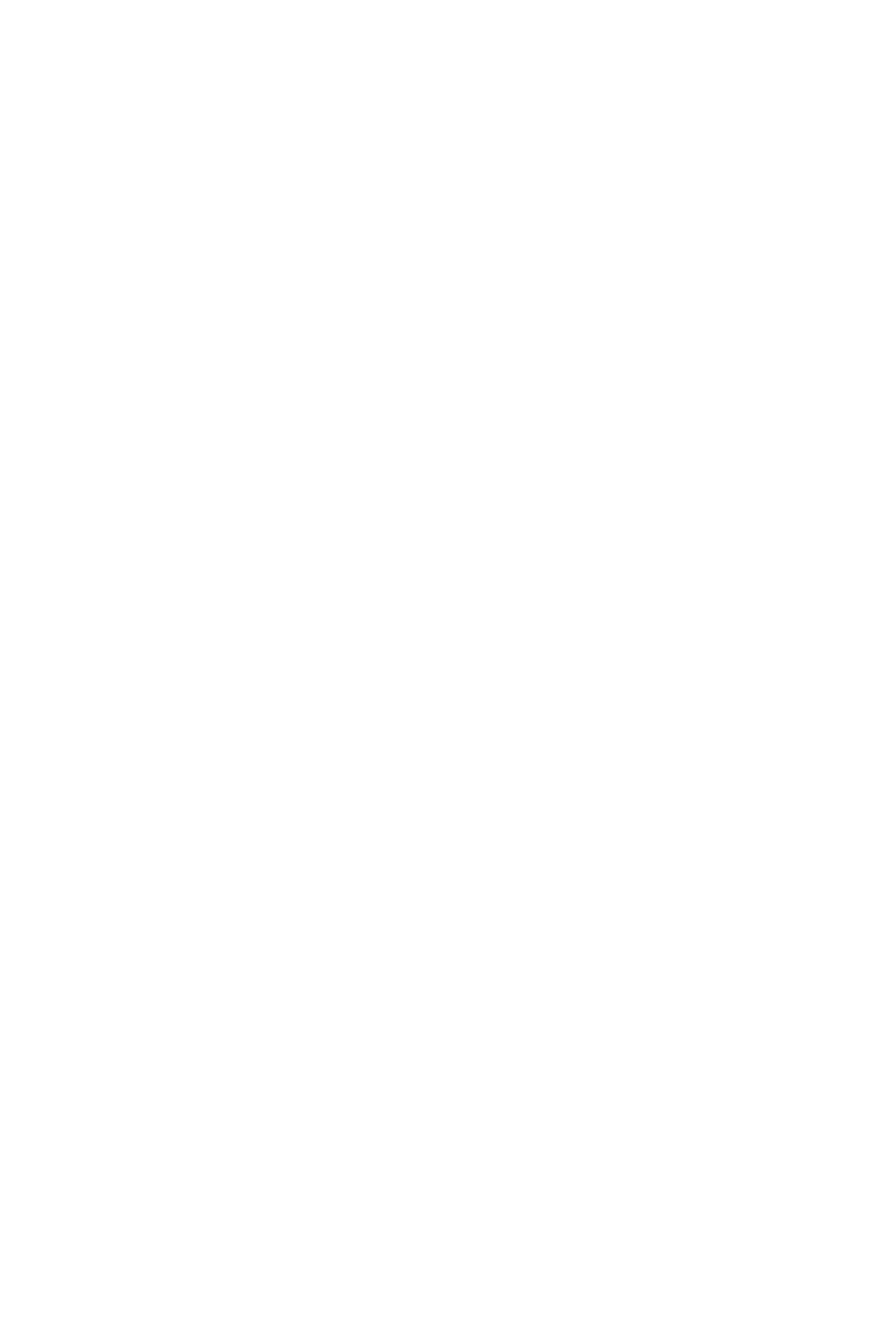
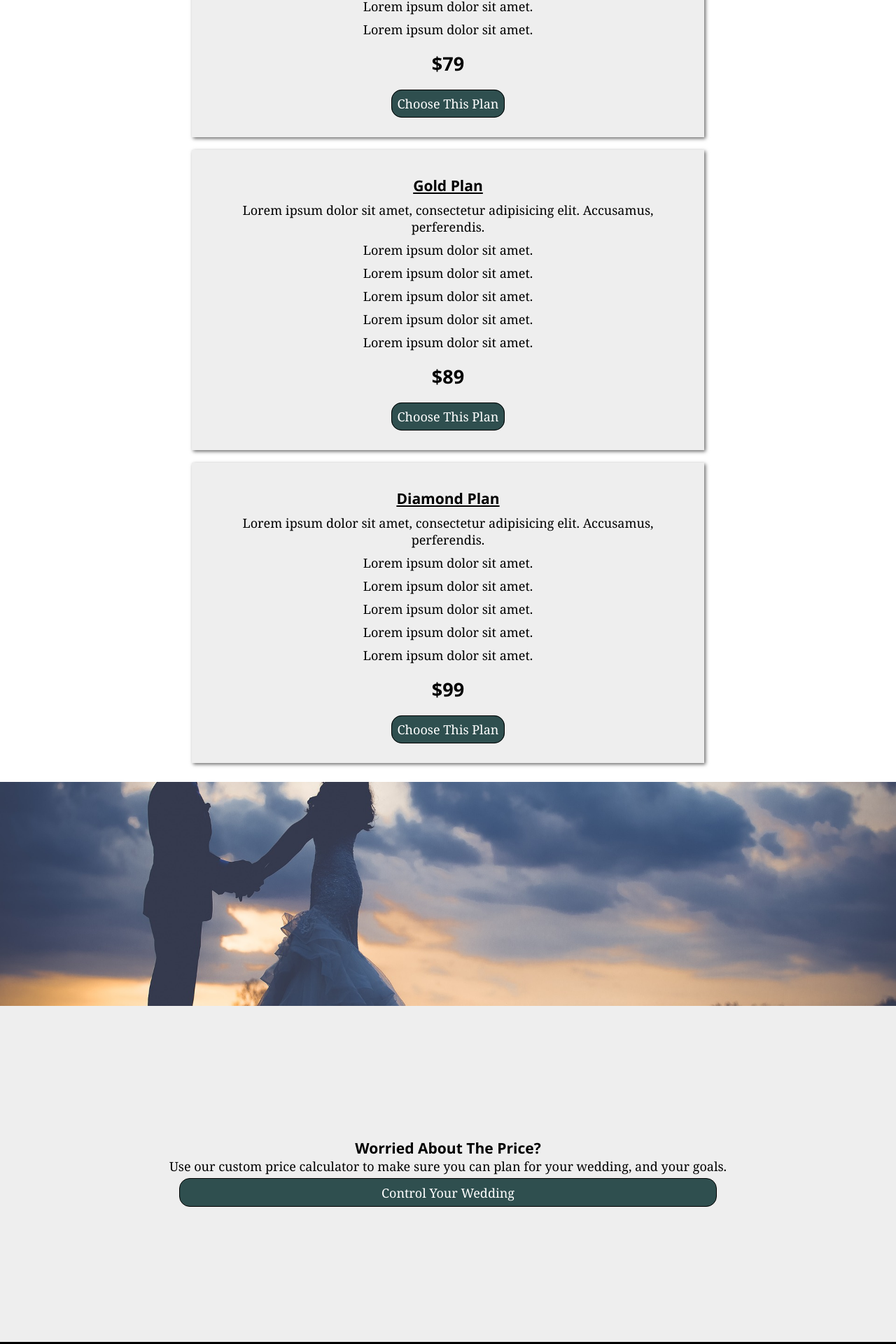
Before and after one commit to Kyler1295/RosenManor, a Vue app: page /#/ in a window 1280 px wide. Shown: the part 2420-4340 px from the top of the page at 70% size. Before the commit the page ends 2280 px from the top, so only its background shows below. Built offline with nearby package versions, Linux system fonts and the light colour scheme.

Commit message:
Updates, added PhotoSection Component

```diff
--- a/src/components/Header.vue
+++ b/src/components/Header.vue
@@ -7,22 +7,22 @@
         <router-link tag="li" to="/">
           <span @click="navOpen = !navOpen">Home</span>
         </router-link>
-        <router-link tag="li" to="About">
+        <router-link tag="li" to="/about">
           <span @click="navOpen = !navOpen">About</span>
         </router-link>
-        <router-link tag="li" to="Wedding">
+        <router-link tag="li" to="/wedding">
           <span @click="navOpen = !navOpen">Wedding</span>
         </router-link>
-        <router-link tag="li" to="Gallery">
+        <router-link tag="li" to="/gallery">
           <span @click="navOpen = !navOpen">Gallery</span>
         </router-link>
-        <router-link tag="li" to="Plans">
+        <router-link tag="li" to="/plans">
           <span @click="navOpen = !navOpen">Plans</span>
         </router-link>
-        <router-link tag="li" to="Calculator">
+        <router-link tag="li" to="/calculator">
           <span @click="navOpen = !navOpen">Calculator</span>
         </router-link>
-        <router-link tag="li" to="Contact">
+        <router-link tag="li" to="/contact">
           <span @click="navOpen = !navOpen">Contact</span>
         </router-link>
       </ul>
@@ -59,7 +59,7 @@ header {
   height: 0;
   overflow: hidden;
   display: flex;
-  justify-content: center;
+  justify-content: flex-end;
   align-items: center;
   flex-direction: column;
   position: fixed;
@@ -67,6 +67,9 @@ header {
   left: 0;
   width: 100%;
   z-index: 1;
+  nav {
+    padding: 0 0 5rem 0;
+  }
   ul {
     list-style-type: none;
     li {
--- /dev/null
+++ b/src/components/PhotoSection.vue
@@ -0,0 +1,20 @@
+<template>
+    <div class="photo-section" :style="{'backgroundImage': 'url(' + photoPath + ')' }"></div>
+</template>
+
+<script>
+export default {
+    name: 'PhotoSection',
+    props: ['photoPath']
+}
+</script>
+
+<style lang="scss" scoped>
+// Photo Section
+  .photo-section {
+    height: 40vh;
+    width: 100%;
+    background-position: center;
+    background-size: cover;
+  }
+</style>
--- /dev/null
+++ b/src/components/PricingCard.vue
@@ -0,0 +1,53 @@
+<template>
+    <div class="pricing-card">
+        <h3>{{cardTitle}}</h3>
+        <p>Lorem ipsum dolor sit amet, consectetur adipisicing elit. Accusamus, perferendis.</p>
+        <ul>
+            <slot></slot>
+        </ul>
+        <h6>{{cardPrice}}</h6>
+        <Button :btnText="'Choose This Plan'" :btnLink="'/plans'" :btnWidth="'70%'"/>
+    </div>
+</template>
+
+<script>
+// Imports
+import Button from "./Button";
+
+export default {
+    name: "PricingCard",
+    props: ['cardTitle', 'cardPrice'],
+    components: {
+        Button
+    }
+}
+</script>
+
+<style lang="scss" scoped>
+    .pricing-card {
+        padding: 2rem 1rem;
+        background-color: #eeeeee;
+        box-shadow: 2px 2px 5px #6b6b6b;
+        margin: .5rem 1.5rem;
+        text-align: center;
+        h3, ul, li, h6 {
+            width: 100%;
+            padding: 0 0 .5rem 0;
+        }
+        h3 {
+            text-decoration: underline;
+        }
+        p {
+            width: 95%;
+            margin: 0 auto;
+            padding: 0 0 .5rem 0;
+        }
+        ul {
+            list-style-type: none;
+        }
+        h6 {
+            font-size: 1.5rem;
+            padding-bottom: 1.5rem;
+        }
+    }
+</style>
--- a/src/views/Home.vue
+++ b/src/views/Home.vue
@@ -18,7 +18,7 @@
     </div>
 
     <!-- Inbetween Photo Section -->
-    <div class="photo-section"></div>
+    <PhotoSection :photoPath="Heart"/>
 
     <!-- Section For Icon Callouts -->
     <div class="icon-section">
@@ -41,12 +41,45 @@
         <Button :btnText="'Find The Plan For You'" :btnLink="'/plans'" :btnWidth="'70%'" />
       </section>
     </div>
+
+    <!-- Pricing Home Section -->
+    <div class="pricing-section">
+      <PricingCard :cardTitle="'Silver Plan'" :cardPrice="'$79'">
+        <li>Lorem ipsum dolor sit amet.</li>
+        <li>Lorem ipsum dolor sit amet.</li>
+        <li>Lorem ipsum dolor sit amet.</li>
+        <li>Lorem ipsum dolor sit amet.</li>
+        <li>Lorem ipsum dolor sit amet.</li>
+      </PricingCard>
+      <PricingCard :cardTitle="'Gold Plan'" :cardPrice="'$89'">
+        <li>Lorem ipsum dolor sit amet.</li>
+        <li>Lorem ipsum dolor sit amet.</li>
+        <li>Lorem ipsum dolor sit amet.</li>
+        <li>Lorem ipsum dolor sit amet.</li>
+        <li>Lorem ipsum dolor sit amet.</li>
+      </PricingCard>
+      <PricingCard :cardTitle="'Diamond Plan'" :cardPrice="'$99'">
+        <li>Lorem ipsum dolor sit amet.</li>
+        <li>Lorem ipsum dolor sit amet.</li>
+        <li>Lorem ipsum dolor sit amet.</li>
+        <li>Lorem ipsum dolor sit amet.</li>
+        <li>Lorem ipsum dolor sit amet.</li>
+      </PricingCard>
+    </div>
+    <PhotoSection :photoPath="CoupleSunset" />
+    <div class="calculator-section">
+      <h3>Worried About The Price?</h3>
+      <p>Use our custom price calculator to make sure you can plan for your wedding, and your goals.</p>
+      <Button :btnText="'Control  Your Wedding'" :btnLink="'/calculator'" :btnWidth="'60%'" />
+    </div>
   </section>
 </template>
 
 <script>
 // imports
 import Button from "../components/Button";
+import PricingCard from "../components/PricingCard";
+import PhotoSection from "../components/PhotoSection";
 import {
   faCameraRetro,
   faRing,
@@ -54,18 +87,26 @@ import {
   faAngleDoubleDown
 } from "@fortawesome/free-solid-svg-icons";
 
+// Image imports
+import Heart from "../assets/Heart.jpg";
+import CoupleSunset from "../assets/Couple-Sunset.jpg";
+
 export default {
   data() {
     return {
       CameraIcon: faCameraRetro,
       RingIcon: faRing,
       DrinkIcon: faGlassCheers,
-      Arrow: faAngleDoubleDown
+      Arrow: faAngleDoubleDown,
+      Heart,
+      CoupleSunset
     };
   },
   name: "home",
   components: {
-    Button
+    Button,
+    PricingCard,
+    PhotoSection
   }
 };
 </script>
@@ -134,14 +175,7 @@ export default {
       margin: 0.4rem 0;
     }
   }
-  // Photo Section
-  .photo-section {
-    height: 40vh;
-    width: 100%;
-    background-image: url('../assets/Heart.jpg');
-    background-position: center;
-    background-size: cover;
-  }
+
   // Icon Section
   .icon-section {
     height: 80vh;
@@ -157,6 +191,27 @@ export default {
       padding: 1rem 0;
     }
   }
+  // Pricing Section
+  .pricing-section {
+    height: auto;
+    padding: 1rem 0;
+    background-color: #ffffff;
+    display: flex;
+    justify-content: center;
+    align-items: center;
+    flex-direction: column;
+  }
+  // Calculator Section {
+    .calculator-section {
+      height: 60vh;
+      padding: 1rem 0;
+      background-color: #eee;
+      text-align: center;
+      display: flex;
+      justify-content: center;
+      align-items: center;
+      flex-direction: column;
+    }
 }
 
 @keyframes ArrowAnimate {
```
Also changed, not shown: src/assets/Couple-Sunset.jpg (added).
